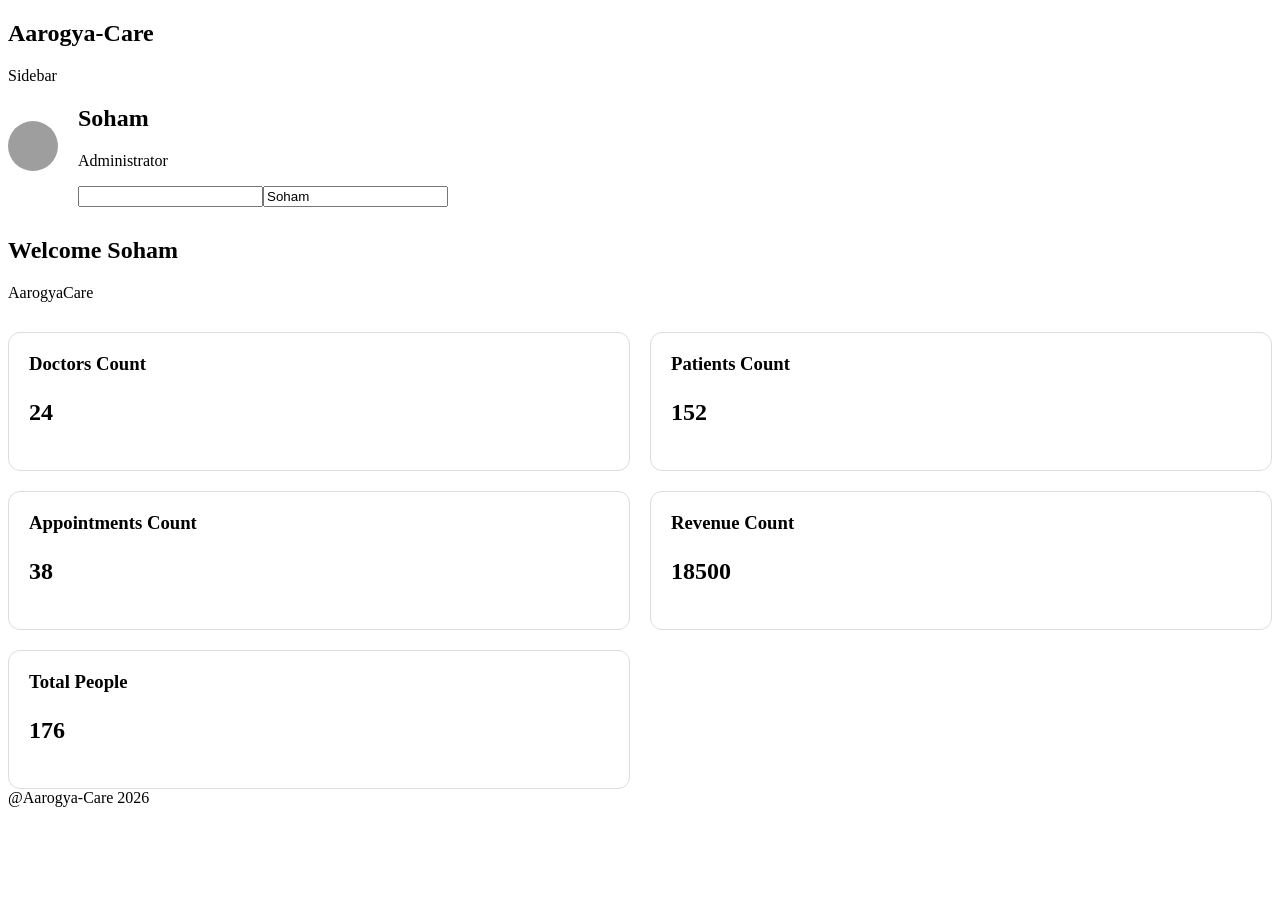
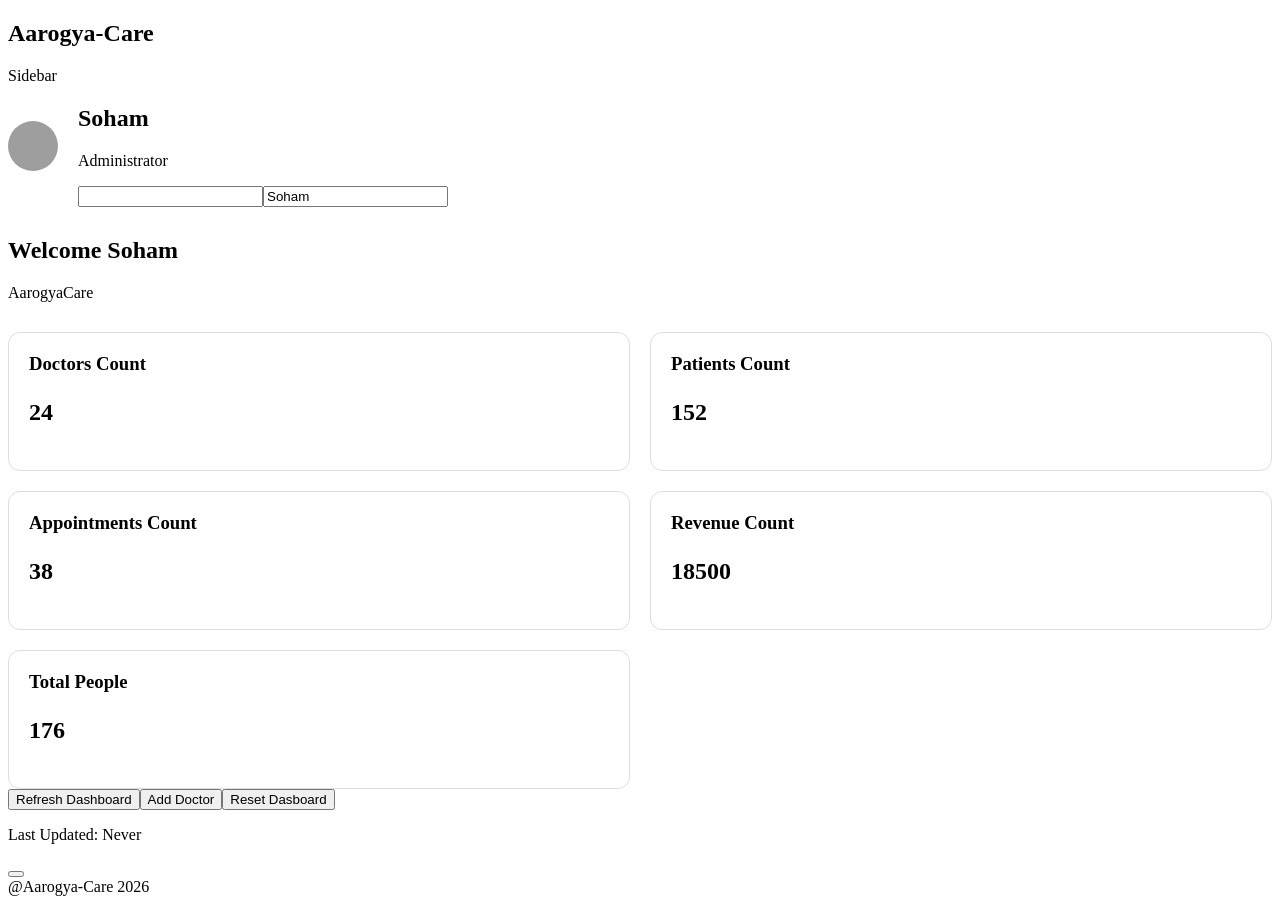
Before and after one commit to sohampandit-coditas/angular-app, an Angular app: page / in a window 1280 px wide. Before the commit the page ends 815 px from the top, so only its background shows below. Built offline with nearby package versions, Linux system fonts and the light colour scheme; grey boxes are pictures that could not be loaded.

Commit message:
Implementing Event Binding for Dashboard profile

```diff
--- a/src/app/features/dashboard/dashboard.html
+++ b/src/app/features/dashboard/dashboard.html
@@ -32,4 +32,19 @@
             <p>{{patientCount+doctorCount}}</p>
         </div>
     </div>
+    <div class="actions">
+        <button (click)="refreshDashboard()">
+            Refresh Dashboard
+        </button>
+        <button (click)="addDoctor()">
+            Add Doctor
+        </button>
+        <button (click)="resetDashboard()">
+            Reset Dasboard
+        </button>
+    </div>
+    <p>
+        Last Updated: {{lastUpdated}}
+    </p>
+    <button (click)="logEvent($event)"></button>
 </section>
--- a/src/app/features/dashboard/dashboard.ts
+++ b/src/app/features/dashboard/dashboard.ts
@@ -16,4 +16,26 @@ export class Dashboard {
   profileImage="https://images.unsplash.com/photo-1500648767791-00dcc994a43e?w=200";
   role="Administrator";
   isActive=true;
+  lastUpdated="Never";
+  refreshDashboard(){
+    this.doctorCount=27;
+    this.patientCount=157;
+    this.appointmentCount=42;
+    this.lastUpdated="Just Now";
+  }
+
+  addDoctor(){
+    this.doctorCount++;
+  }
+
+  resetDashboard(){
+    this.doctorCount=24;
+    this.patientCount=152;
+    this.appointmentCount=38;
+    this.lastUpdated="Reset";
+  }
+
+  logEvent(event:MouseEvent){
+    console.log(event);
+  }
 }
```
